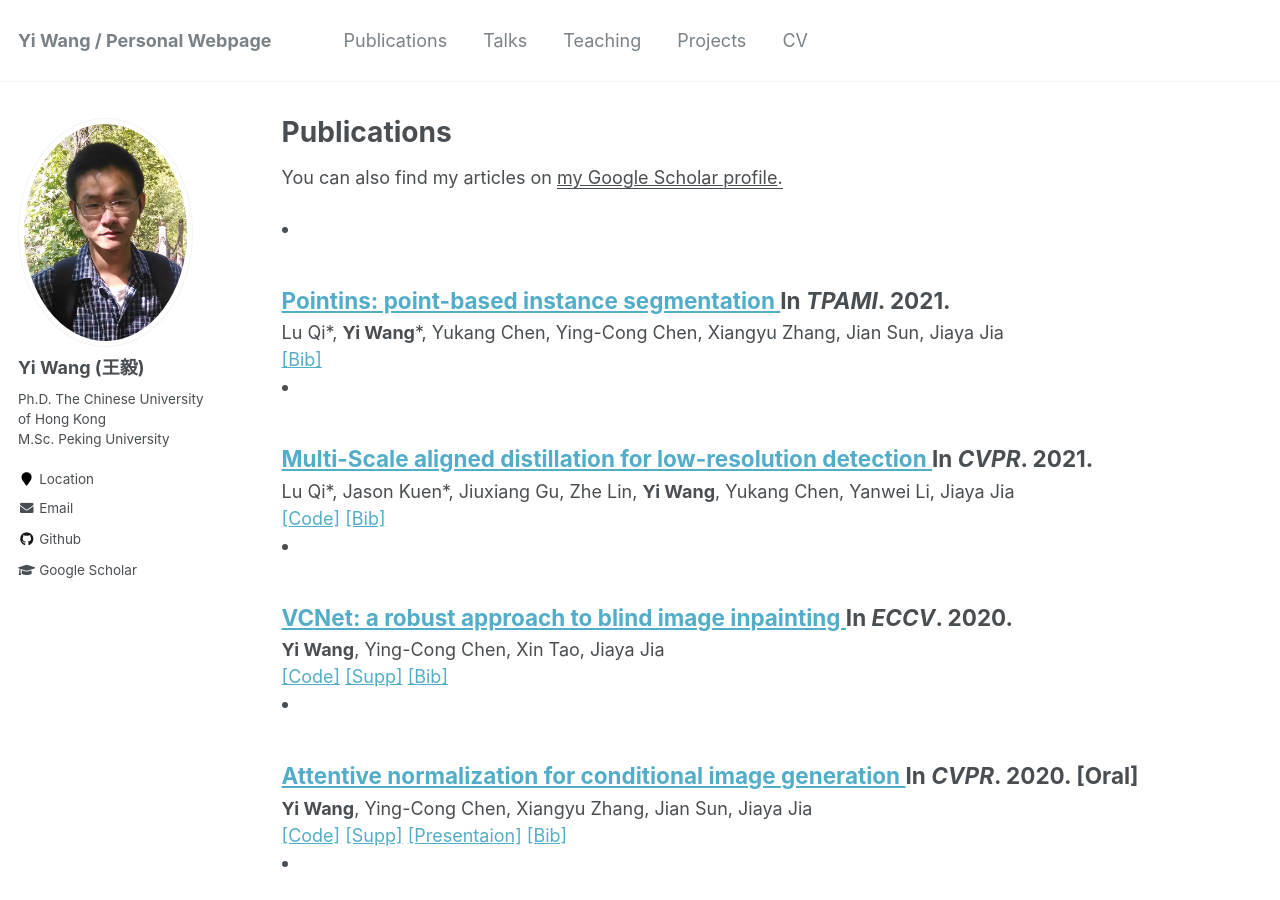
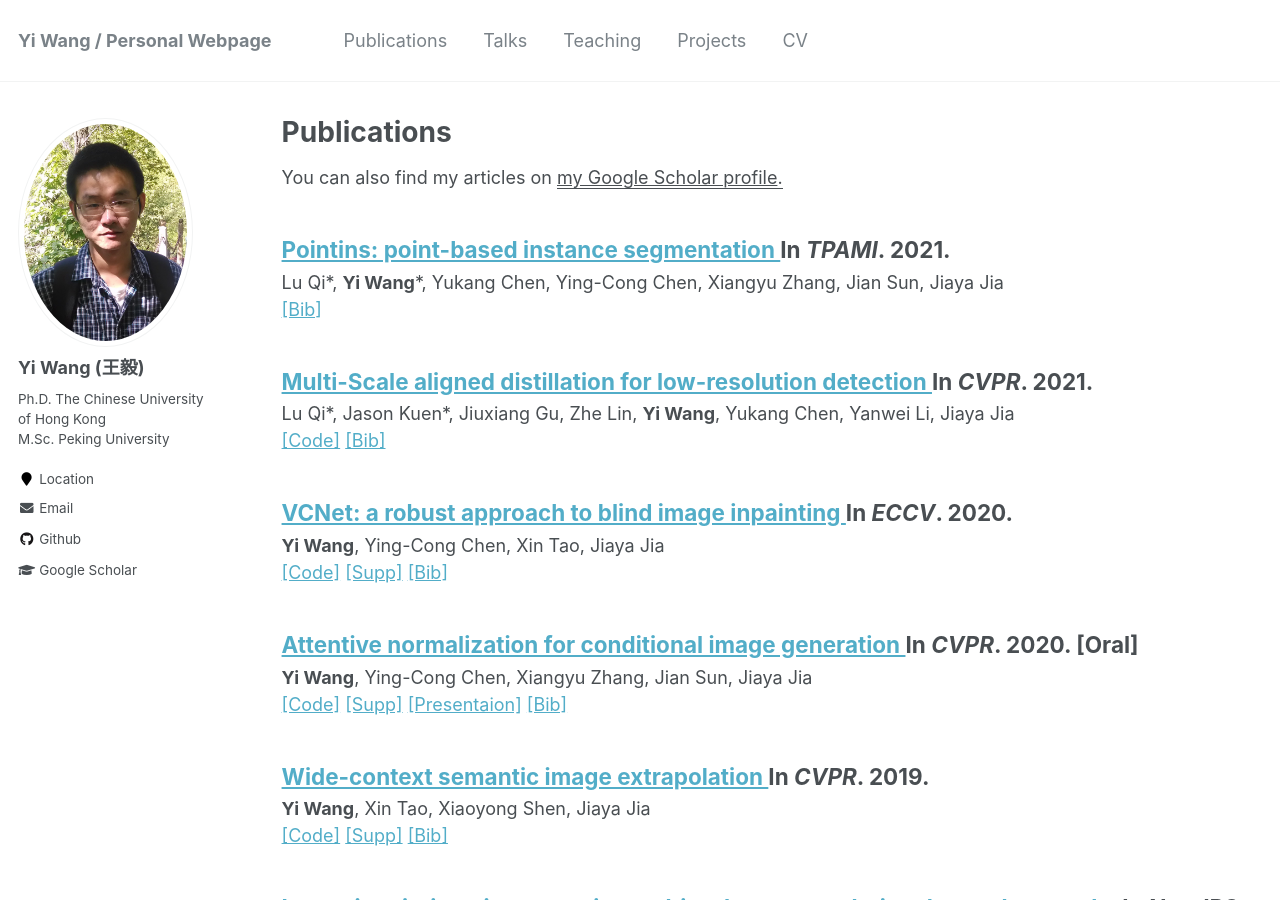
Before and after one commit to shepnerd/shepnerd.github.io, a Jekyll site: the page built from _pages/publications.md, in a window 1280 px wide and 900 px high. Built offline with Jekyll 4.4.1, drawn with Linux system fonts in a browser that asks for light colours.

Commit message:
Update archive-single-pub.html

```diff
--- a/_includes/archive-single-pub.html
+++ b/_includes/archive-single-pub.html
@@ -14,7 +14,6 @@
 
 <div class="{{ include.type | default: "list" }}__item">
   <article class="archive__item" itemscope itemtype="http://schema.org/CreativeWork">
-    <li>
     {% if include.type == "grid" and teaser %}
       <div class="archive__item-teaser">
         <img src=
@@ -64,6 +63,5 @@
     {% if post.bib %}
       <a href="{{ post.bib }}">[Bib]</a>
     {% endif %}
-  </li>
   </article>
 </div>
```
